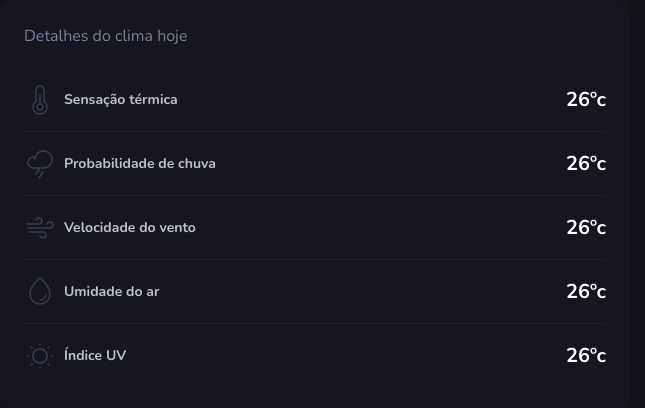
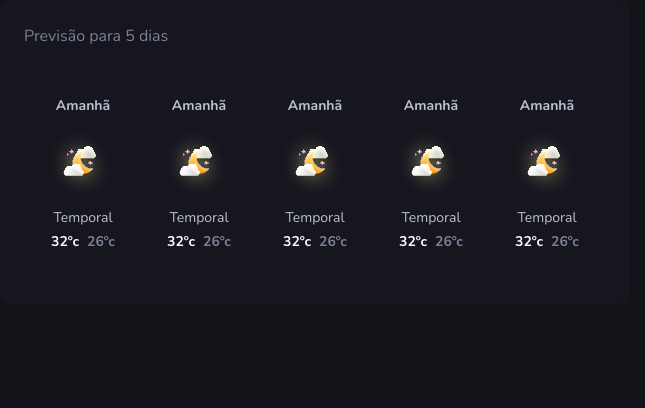
Before and after one commit to MateusGustavo22/type-weather, a Next.js app: page /dashboard in a window 1280 px wide. Shown: the top 408 px of the page, without its empty margins (0-645 px from the left). Built offline with nearby package versions, Linux system fonts and the light colour scheme.

Commit message:
feat: nexDays and Day components

```diff
--- a/src/app/dashboard/page.tsx
+++ b/src/app/dashboard/page.tsx
@@ -1,6 +1,7 @@
 import Card from '@/components/Card'
 import DetailsToday from '@/components/DetailsToday'
+import NextDays from '@/components/NextDays'
 
 export default function Dashboard() {
-  return <DetailsToday />
+  return <NextDays />
 }
--- /dev/null
+++ b/src/components/Day.tsx
@@ -0,0 +1,31 @@
+import Image from 'next/image'
+import few_clouds_night from 'public/icons/wheather/few-clouds-night.svg'
+
+export default function Day() {
+  return (
+    <div className="flex h-[212px] w-[116px] flex-col items-center justify-center gap-3 mobile:h-[152px] mobile:w-[68px]">
+      <span className="font-nunito text-sm font-bold text-base-gray-200 mobile:hidden">
+        Amanhã
+      </span>
+      <span className="hidden font-nunito text-sm font-bold text-base-gray-200 mobile:block">
+        Ter
+      </span>
+      <div className="relative h-[68px] w-[68px] mobile:h-[52px] mobile:w-[52px]">
+        <Image src={few_clouds_night} fill alt="Weather Icon" />
+      </div>
+      <div className="flex w-max flex-col items-center justify-center gap-1">
+        <span className="font-nunito text-sm text-base-gray-200 mobile:hidden">
+          Temporal
+        </span>
+        <div className="flex w-full flex-row items-center gap-2 mobile:flex-col mobile:gap-0">
+          <span className="font-nunito text-sm font-bold text-base-gray-100">
+            32ºc
+          </span>
+          <span className="font-nunito text-sm font-bold text-base-gray-400">
+            26ºc
+          </span>
+        </div>
+      </div>
+    </div>
+  )
+}
--- /dev/null
+++ b/src/components/NextDays.tsx
@@ -0,0 +1,18 @@
+import Day from './Day'
+
+export default function NextDays() {
+  return (
+    <div className="flex w-full max-w-[630px] flex-col gap-5 rounded-xl bg-base-gray-800 p-6 mobile:p-3">
+      <span className="font-nunito text-base text-base-gray-400 mobile:hidden">
+        Previsão para 5 dias
+      </span>
+      <div className="flex w-full justify-center">
+        <Day />
+        <Day />
+        <Day />
+        <Day />
+        <Day />
+      </div>
+    </div>
+  )
+}
```
